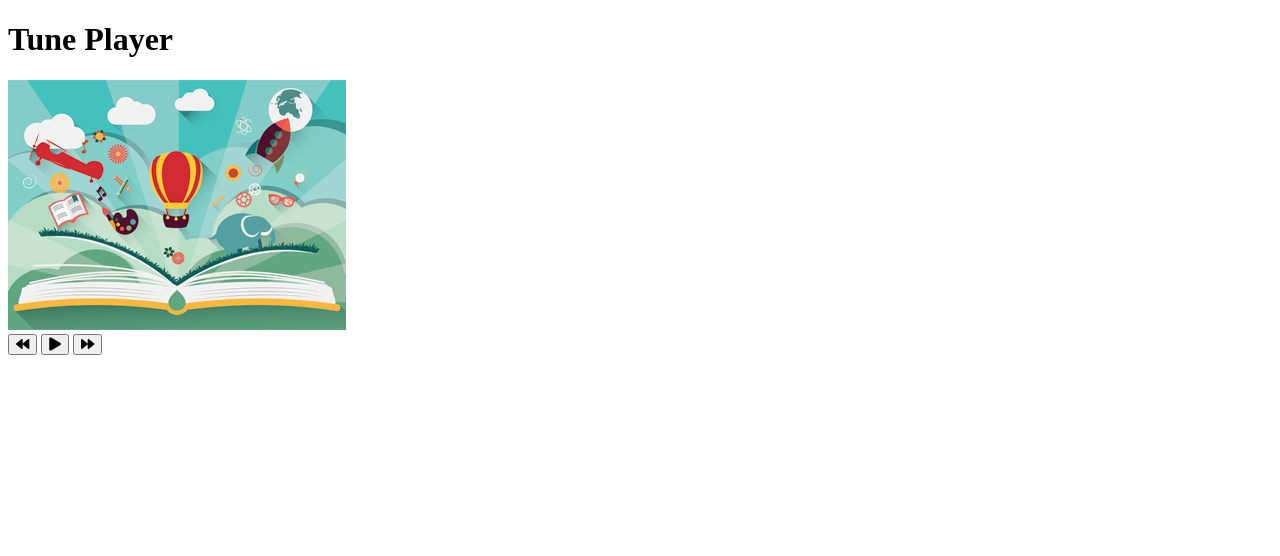
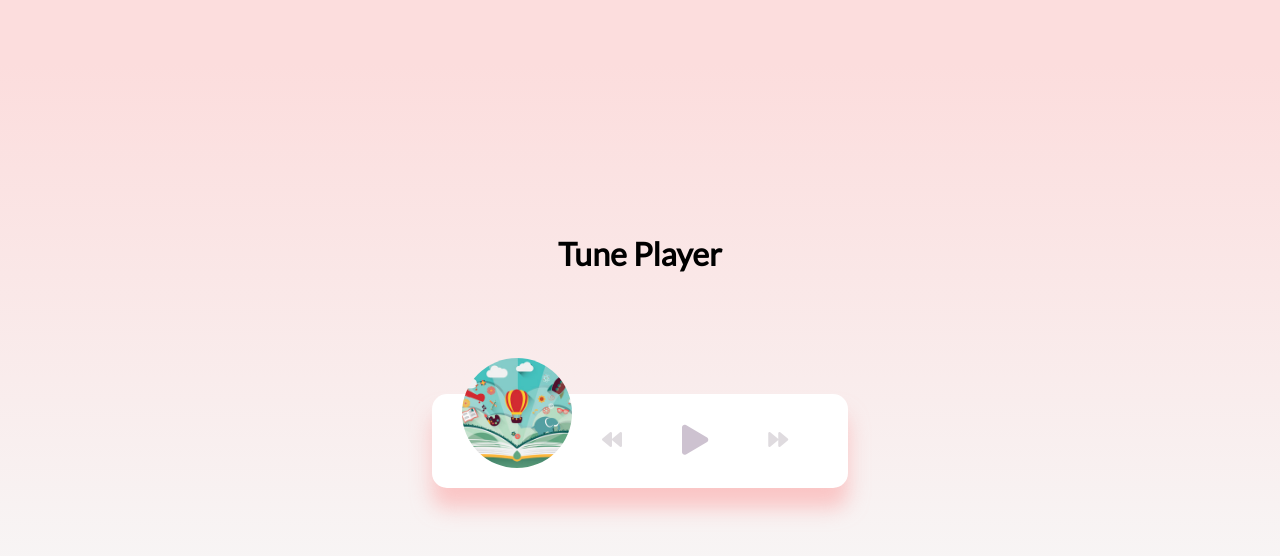
Before and after one commit to xaviguasch/tune-player-miniapp, a website: page index.html in a window 1280 px wide. Drawn offline with Linux system fonts and the light colour scheme.

Commit message:
styled container

```diff
--- a/index.html
+++ b/index.html
@@ -21,10 +21,10 @@
         </div>
       </div>
 
-      <audio src="music/ukelele.mp3" id="audio"></audio>
+      <audio src="./music/ukulele.mp3" id="audio"></audio>
 
       <div class="img-container">
-        <img src="images/ukulele.jpg" alt="music-cover" id="cover" />
+        <img src="./images/ukulele.jpg" alt="music-cover" id="cover" />
       </div>
       <div class="navigation">
         <button id="prev" class="action-btn"><i class="fas fa-backward"></i></button>
--- a/style.css
+++ b/style.css
@@ -0,0 +1,89 @@
+@import url('https://fonts.googleapis.com/css?family=Lato&display=swap');
+
+* {
+  box-sizing: border-box;
+}
+
+body {
+  background-image: linear-gradient(
+    0deg,
+    rgba(247, 247, 247, 1) 23.8%,
+    rgba(252, 221, 221, 1) 92%
+  );
+  height: 100vh;
+  display: flex;
+  flex-direction: column;
+  align-items: center;
+  justify-content: center;
+  font-family: 'Lato', sans-serif;
+  margin: 0;
+}
+
+.music-container {
+  background: #fff;
+  border-radius: 15px;
+  box-shadow: 0 20px 20px 0 rgba(252, 169, 169, 0.6);
+  display: flex;
+  padding: 20px 30px;
+  position: relative;
+  margin: 100px 0;
+  z-index: 10;
+}
+
+.music-container .img-container {
+  position: relative;
+  width: 110px;
+}
+
+.music-container .img-container img {
+  border-radius: 50%;
+  object-fit: cover;
+  height: 110px;
+  width: inherit;
+  position: absolute;
+  bottom: 0;
+  left: 0;
+  animation: rotate 3s linear infinite;
+
+  animation-play-state: paused;
+}
+
+.music-container.play .img-container img {
+  animation-play-state: running;
+}
+
+.music-container .navigation {
+  display: flex;
+  align-items: center;
+  justify-content: center;
+  z-index: 1;
+}
+
+.music-container .navigation .action-btn {
+  background-color: #fff;
+  border: 0;
+  color: #dfdbdf;
+  font-size: 20px;
+  cursor: pointer;
+  padding: 10px;
+  margin: 0 20px;
+}
+
+.music-container .navigation .action-btn:focus {
+  outline: 0;
+}
+
+.music-container .navigation .action-btn.action-btn-big {
+  color: #cdc2d0;
+  font-size: 30px;
+}
+
+@keyframes rotate {
+  from {
+    transform: rotate(0deg);
+  }
+
+  to {
+    transform: rotate(360deg);
+  }
+}
```
